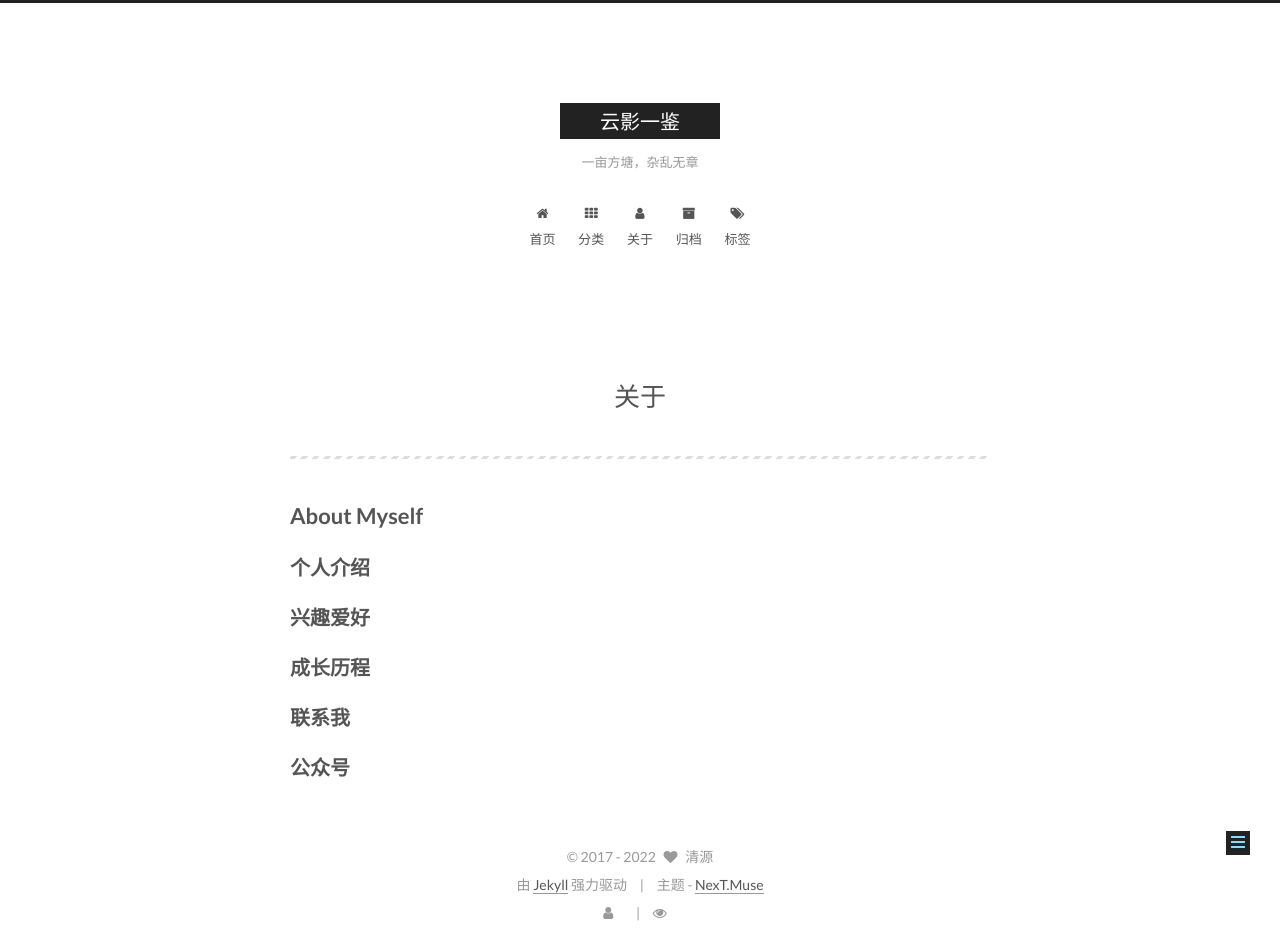
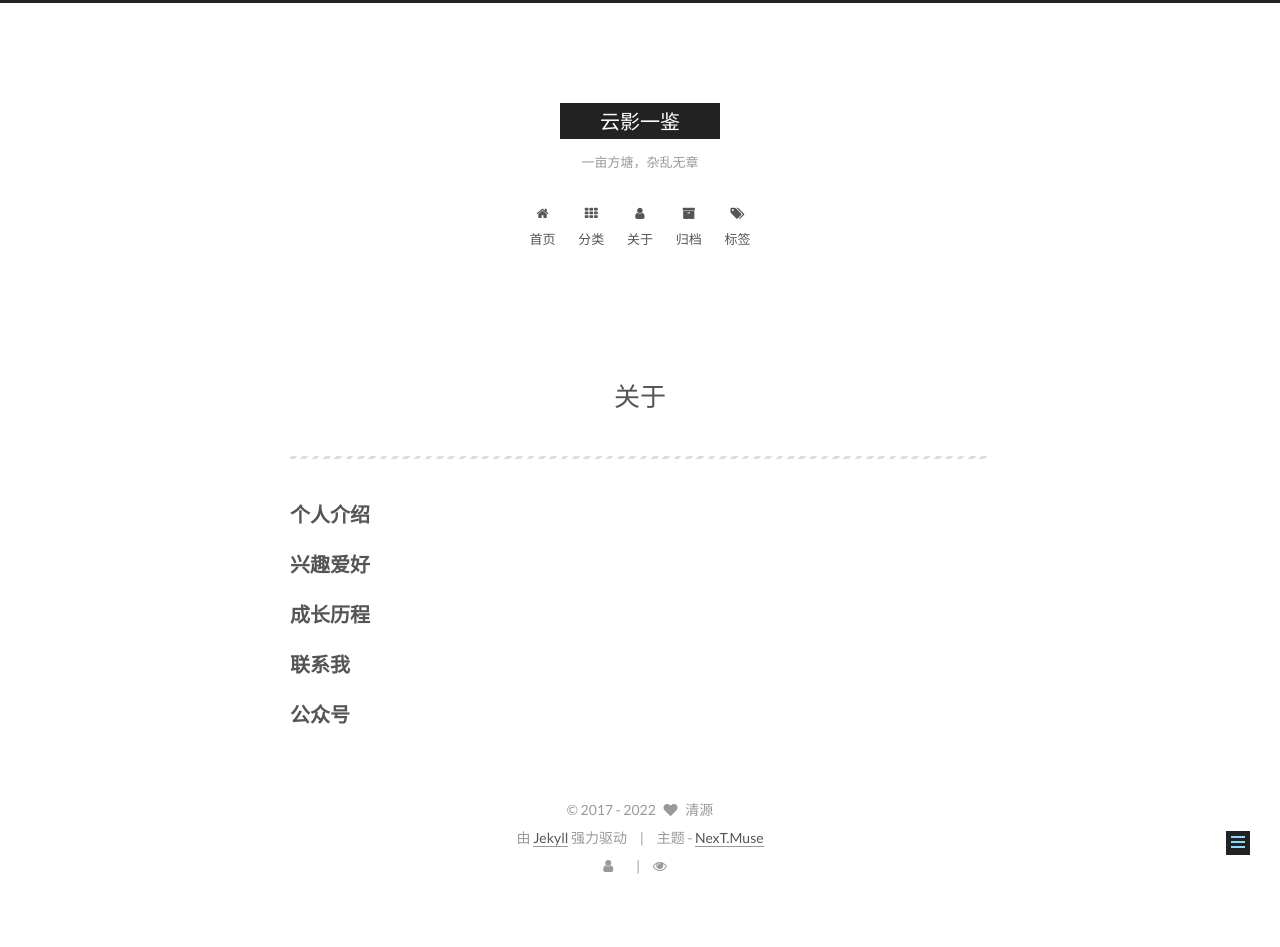
Before and after one commit to Kerwin0766/Kerwin0766.github.io, a Jekyll site: the page built from about/index.md, in a window 1280 px wide. Built offline with Jekyll 4.4.1, drawn with Linux system fonts in a browser that asks for light colours; comment, search, counter and statistics services are not loaded; after the commit the page ends 900 px from its top, so only the background shows below that.

Commit message:
Update index.md

```diff
--- a/about/index.md
+++ b/about/index.md
@@ -3,9 +3,6 @@ layout: page
 type: about
 ---
 ***
-
-
-# About Myself
 
 ## 个人介绍
 
```
